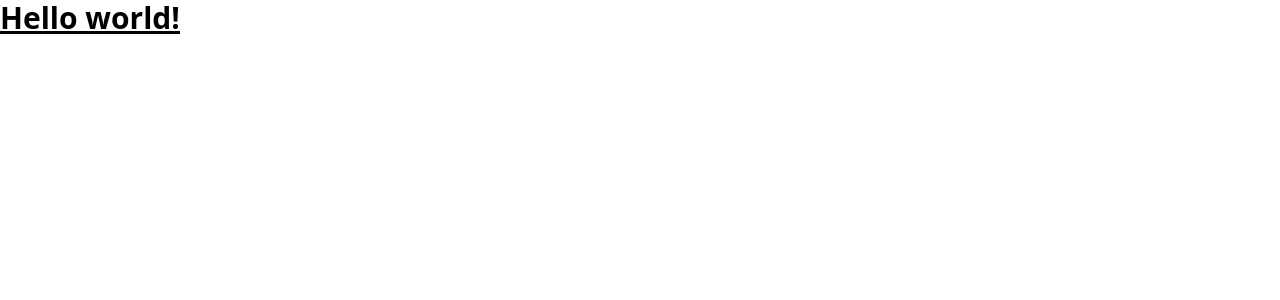
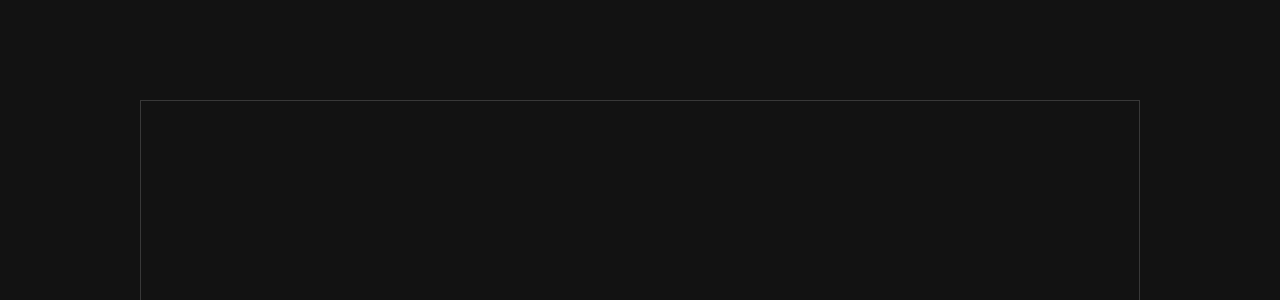
Before and after one commit to jangryga/under-pressure, a React (Vite) app in the folder editor/: page / in a window 1280 px wide. Shown: the top 300 px of the page. Built offline with nearby package versions, Linux system fonts and the light colour scheme.

Commit message:
basic skeleton

```diff
--- a/editor/src/App.tsx
+++ b/editor/src/App.tsx
@@ -1,3 +1,37 @@
+import { ReactNode, useState } from "react";
+
 export default function App() {
-  return <h1 className="text-3xl font-bold underline">Hello world!</h1>;
+  return (
+    <Container>
+      <EditorContainer />
+    </Container>
+  );
 }
+
+function Editor() {
+  const [content, setContent] = useState<string>("");
+  return (
+    <div
+      contentEditable
+      className="w-full h-full focus:outline-none pl-4"
+      onChange={(e) => setContent(e.currentTarget.innerHTML)}
+      dangerouslySetInnerHTML={{ __html: content }}
+    />
+  );
+}
+
+function EditorContainer() {
+  return (
+    <div className="w-full md:w-[700px] lg:w-[1000px] bg-primary-900 h-[600px] border border-[#383838]">
+      <Editor />
+    </div>
+  );
+}
+
+function Container({ children }: { children: ReactNode }) {
+  return (
+    <body className="w-screen bg-primary-900 h-screen text-gray-100 flex">
+      <div className="max-w-7xl m-auto">{children}</div>
+    </body>
+  );
+}
--- a/editor/tailwind.config.js
+++ b/editor/tailwind.config.js
@@ -2,7 +2,18 @@
 export default {
   content: ["./index.html", "./src/**/*.{js,ts,jsx,tsx}"],
   theme: {
-    extend: {},
+    extend: {
+      colors: {
+        primary: {
+          900: "#121212",
+          500: "#383838",
+        },
+        primaryText: {
+          200: "#F9F9F9",
+          400: "#F5F6F5",
+        },
+      },
+    },
   },
   plugins: [],
 };
```
Also changed, not shown: editor/src/App.css (deleted).
